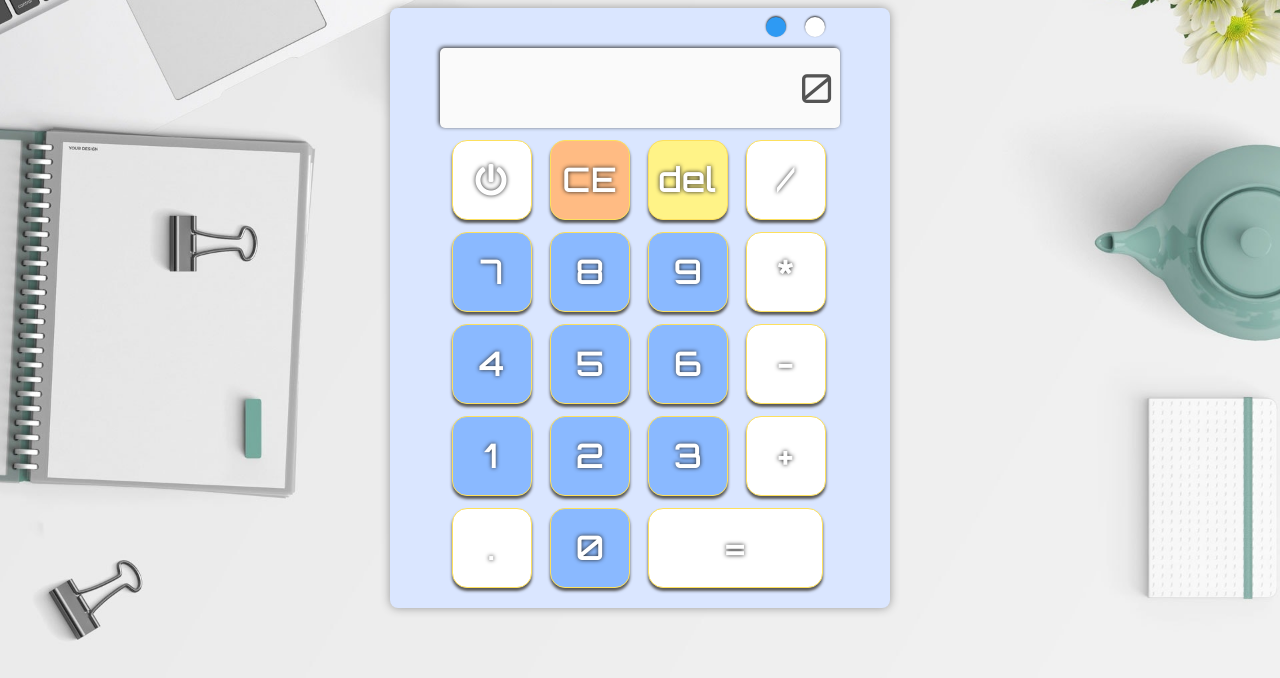
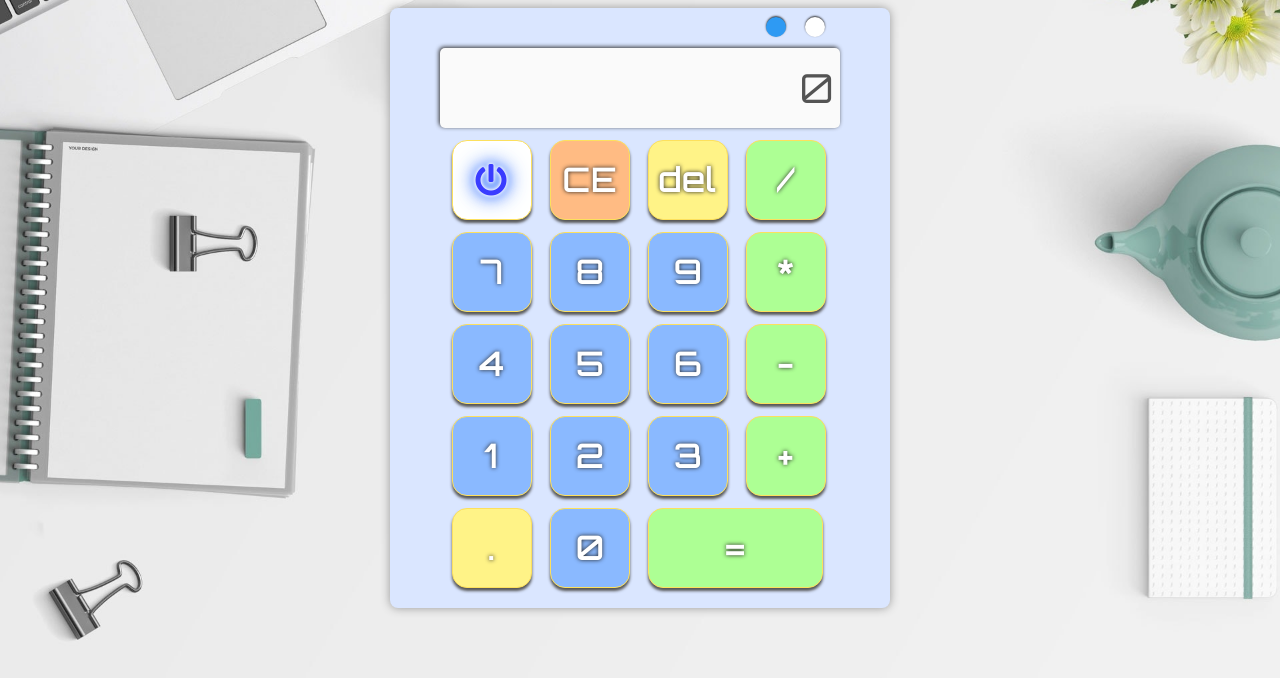
Before and after one commit to holahoon/calculator, a plain HTML site: page index.html in a window 1280 px wide. Both pictures are taken after a click on the button 492 px from the left and 292 px from the top of the page. Shown: the part 112-790 px from the top of the page. Drawn offline with Linux system fonts and the light colour scheme.

Commit message:
Update styles.css

```diff
--- a/styles.css
+++ b/styles.css
@@ -105,14 +105,15 @@ input[type="number"]::-webkit-inner-spin-button {
   box-shadow: 0px 3px 3px #555;
   cursor: pointer;
   font-family: "Orbitron", sans-serif;
+  transition: all 0.2s ease-out;
 }
-/* .num-pad #btn-power {
-  font-size: 1.4em;
-} */
 .num-pad #btn-equal {
   width: 175px;
 }
-.num-pad .operand {
+.num-pad #btn-decimal {
+  background: rgb(255, 243, 135);
+}
+.num-pad .operator {
   background: rgb(173, 255, 148);
 }
 .num-pad .num {
@@ -124,7 +125,11 @@ input[type="number"]::-webkit-inner-spin-button {
 .num-pad #btn-clear-entry {
   background: rgb(255, 187, 131);
 }
-.num-pad #btn-power {
+.num-pad .power-off-red {
+  color: #fc2222;
+  text-shadow: 0 0 3px #fff, 0 0 5px #fff, 0 0 10px rgb(255, 135, 135),
+    0 0 15px rgb(255, 135, 135), 0 0 20px rgb(255, 135, 135),
+    0 0 25px rgb(255, 135, 135);
   background: #fff;
 }
 
@@ -134,7 +139,10 @@ input[type="number"]::-webkit-inner-spin-button {
 }
 
 /* --- JavaScript classList --- */
-.grid.text-glow {
-  color: rgb(249, 250, 177);
-  text-shadow: 0 0 10px rgb(255, 255, 94);
+.num-pad .power-on-blue {
+  color: rgb(57, 60, 255);
+  text-shadow: 0 0 3px #fff, 0 0 5px #fff, 0 0 10px rgb(100, 148, 253),
+    0 0 15px rgb(100, 148, 253), 0 0 20px rgb(100, 148, 253),
+    0 0 25px rgb(100, 148, 253);
+  background: #fff;
 }
```
